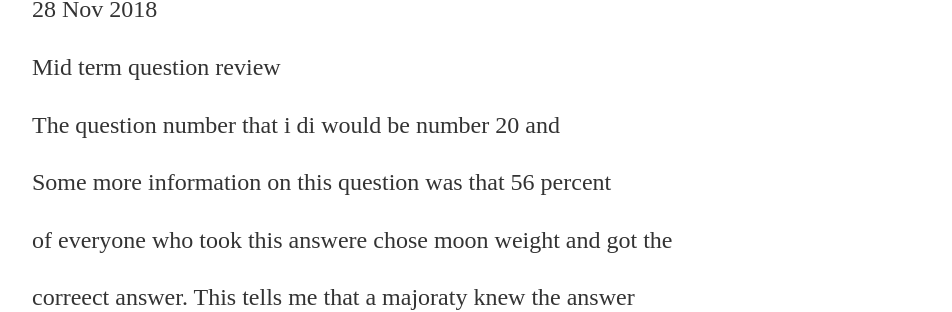
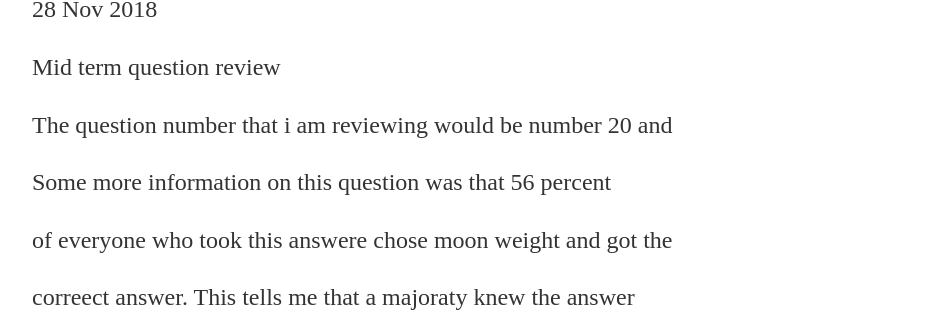
Before and after one commit to zainr6214/zainr6214.github.io, a Jekyll site: the page built from _posts/2018-11-28-zain-rafiuddin-site-launched.md, in a window 1280 px wide. Shown: the part 204-516 px from the top of the page, without its empty margins (160-1112 px from the left). Built offline with Jekyll 4.4.1, drawn with Linux system fonts in a browser that asks for light colours.

Commit message:
Update 2018-11-28-zain-rafiuddin-site-launched.md

```diff
--- a/_posts/2018-11-28-zain-rafiuddin-site-launched.md
+++ b/_posts/2018-11-28-zain-rafiuddin-site-launched.md
@@ -6,7 +6,7 @@ date: 2018-11-28
 
 Mid term question review
 
-The question number that i di would be number 20 and
+The question number that i am reviewing would be number 20 and
 
 Some more information on this question was that 56 percent
 
```
